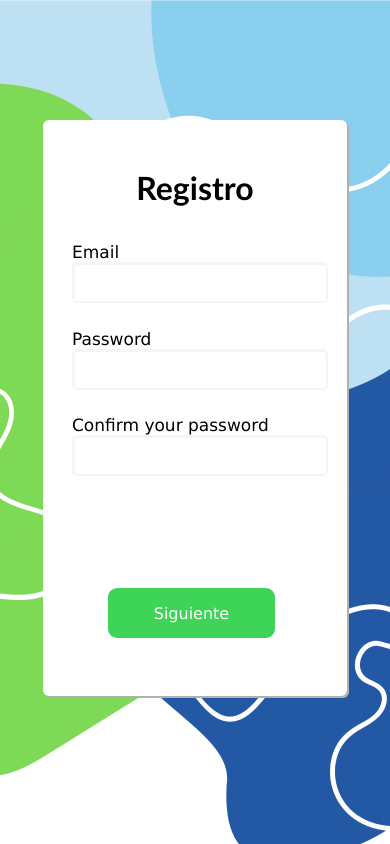
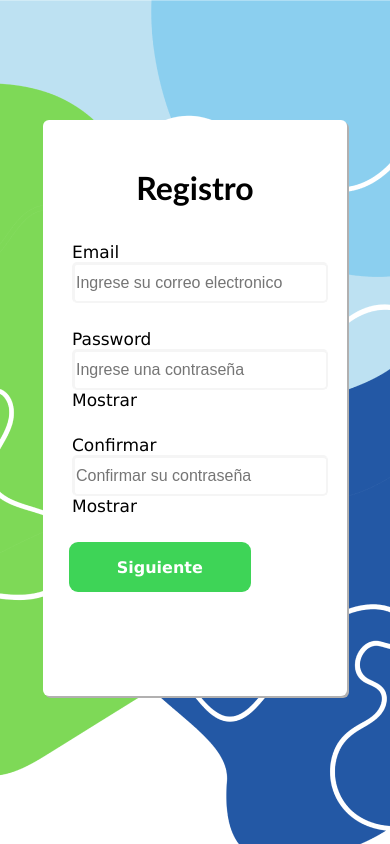
Before and after one commit to EnigMaticSpac3/Superate-GivingBack_App, a PHP site: page /pages/Registro2.html in a window 390 px wide. Run offline with PHP 8.4, Linux system fonts and the light colour scheme.

Commit message:
password and pages modifications
Co-authored-by: Daphne Gonzalez <daphne.gonzalez2021@jupa.superate.org.pa>
Co-authored-by: Cesar Gonzalez <cesar.gonzalez2021@jupa.superate.org.pa>
Co-authored-by: Lester Gonzalez <lester.gonzalez2021@jupa.superate.org.pa>
Co-authored-by: Lerieth Guevara <lerieth.guevara2021@jupa.superate.org.pa>
Co-authored-by: Angie <Angix2811@users.noreply.github.com>

```diff
--- a/pages/Registro2.html
+++ b/pages/Registro2.html
@@ -19,23 +19,38 @@
         <form class="formb" action="" method="post">
             <div class="label">
                     <label for="">Email</label>
-                    <input class="input" type="email" name="" id="name" required><span class="barra"></span>
+                    <input placeholder="Ingrese su correo electronico" class="input" type="email" name="" id="name" required><span class="barra"></span>
             </div>
 
             <div class="label">
                     <label for="">Password</label>
-                    <input class="input" type="password" name="" id="name" required><span class="barra"></span>
+                    <div class="campo2">
+                    <input placeholder="Ingrese una contraseña" class="input" type="password" name="contraseña" id="pass2" required=""><span>Mostrar</span><span class="barra"></span>
+                    </div>
             </div>
 
             <div class="label">
-                    <label for="">Confirm your password</label>
-                    <input class="input" type="password" name="" id="name" required><span class="barra"></span>
-            </div>
-            <button type="submit">Siguiente</button>
+
+                    <label for="">Confirmar</label>
+                    <div class="campo">
+                    <input placeholder="Confirmar su contraseña" class="input" type="password" name="contraseña2" id="pass" required=""><span>Mostrar</span><span class="barra"></span>
+                    </div>
+                </div>
+            <a href="Registro3.html">
+                <div class="button">
+                    <p class="textcenter">Siguiente</p>
+                </div>
+            </a>
         </form>
     </div>
 
+
+
     <script src="https://ajax.googleapis.com/ajax/libs/jquery/3.6.0/jquery.min.js"></script>
+    <script src="../resources/scripts/script.js"></script>
+    <script src="https://ajax.googleapis.com/ajax/libs/jquery/3.3.1/jquery.min.js"></script>
+    <script src="https://cdnjs.cloudflare.com/ajax/libs/popper.js/1.14.7/umd/popper.min.js"></script>
+    <script src="https://stackpath.bootstrapcdn.com/bootstrap/4.3.1/js/bootstrap.min.js"></script>
 
 </body>
 </html>
--- /dev/null
+++ b/resources/scripts/script.js
@@ -0,0 +1,46 @@
+// Mostrar/Ocultar contraseña
+document.querySelector('.campo span').addEventListener('click', e => {
+    const passwordInput = document.querySelector('#pass');
+    if (e.target.classList.contains('show')) {
+        e.target.classList.remove('show');
+        e.target.textContent = 'Ocultar';
+        passwordInput.type = 'text';
+    } else {
+        e.target.classList.add('show');
+        e.target.textContent = 'Mostrar';
+        passwordInput.type = 'password';
+    }
+});
+
+document.querySelector('.campo2 span').addEventListener('click', e => {
+    const passwordInput = document.querySelector('#pass2');
+    if (e.target.classList.contains('show')) {
+        e.target.classList.remove('show');
+        e.target.textContent = 'Ocultar';
+        passwordInput.type = 'text';
+    } else {
+        e.target.classList.add('show');
+        e.target.textContent = 'Mostrar';
+        passwordInput.type = 'password';
+    }
+});
+
+// Evalua si la contraseña es debil, media, fuerte y si necesita más carácteres.
+$('#pass').keyup(function(e) {
+    var strongRegex = new RegExp("^(?=.{8,})(?=.*[A-Z])(?=.*[a-z])(?=.*[0-9])(?=.*\\W).*$", "g");
+    var mediumRegex = new RegExp("^(?=.{7,})(((?=.*[A-Z])(?=.*[a-z]))|((?=.*[A-Z])(?=.*[0-9]))|((?=.*[a-z])(?=.*[0-9]))).*$", "g");
+    var enoughRegex = new RegExp("(?=.{6,}).*", "g");
+    if (false == enoughRegex.test($(this).val())) {
+            $('#passstrength').html('Más caracteres.');
+    } else if (strongRegex.test($(this).val())) {
+            $('#passstrength').className = 'ok';
+            $('#passstrength').html('Fuerte!');
+    } else if (mediumRegex.test($(this).val())) {
+            $('#passstrength').className = 'alert';
+            $('#passstrength').html('Media!');
+    } else {
+            $('#passstrength').className = 'error';
+            $('#passstrength').html('Débil!');
+    }
+    return true;
+});
--- a/resources/style/mainInicio.css
+++ b/resources/style/mainInicio.css
@@ -99,7 +99,7 @@
      }
     /*Boton verde para avanzar*/
     .button {
-         margin:0.5em 2em ;
+         margin: 0.5.5em 2em 5em;
          position: absolute;
          background: rgb(62, 212, 87);
          height: 50px;
@@ -107,10 +107,19 @@
          border: none;
          border-radius: 9px;
     }
+    .button2{
+     margin: 5em 2em 5em;
+     position: absolute;
+     background: rgb(62, 212, 87);
+     height: 50px;
+     width: 60%;
+     border: none;
+     border-radius: 9px;
+}
     .textcenter {
          position: relative;
           text-decoration: none;
-          color: black;
+          color: white;
           text-align: center;
           font-family: Verdana, Geneva, Tahoma, sans-serif;
           font-weight: 900;
```
Also changed, not shown: index.html (+8 -4 lines), pages/Registro.html (+9 -6 lines), pages/inicio_de_sesion.html (+3 -5 lines), resources/style/Index.css (+11 -1 lines), 1 other file.
